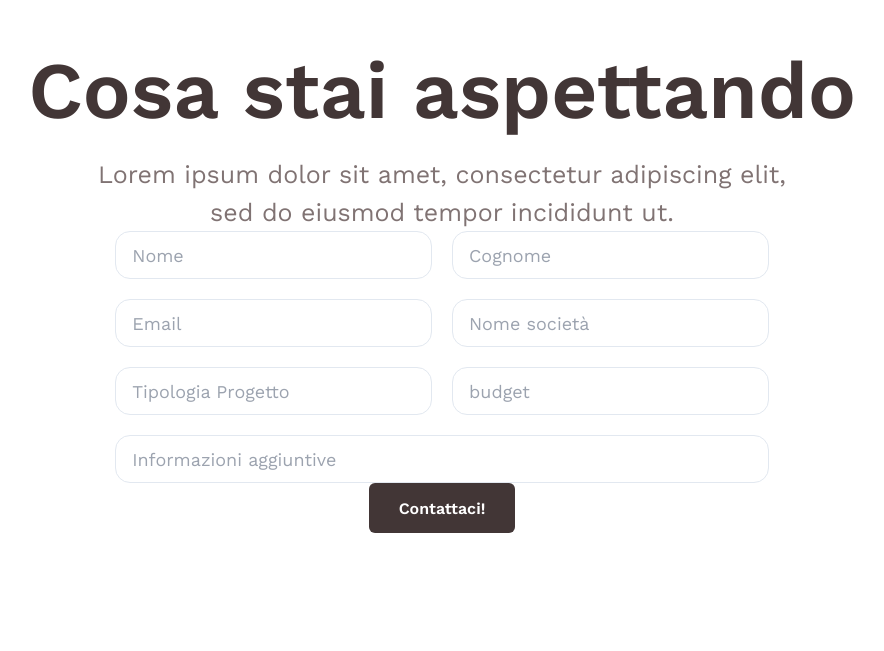
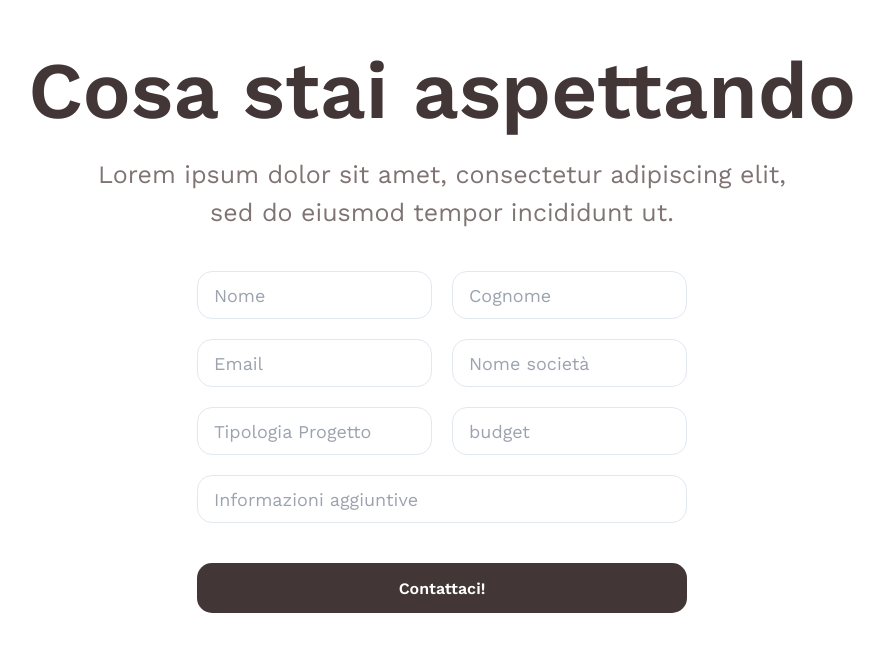
Before and after one commit to Nicolo-Merlini/camacode, a Next.js app: page / in a window 1280 px wide. Shown: the part 7237-7888 px from the top of the page, without its empty margins (198-1082 px from the left). Before the commit the page ends 7770 px from the top, so only its background shows below. Built offline with nearby package versions, Linux system fonts and the light colour scheme.

Commit message:
install RHF and change css in form

```diff
--- a/package.json
+++ b/package.json
@@ -18,7 +18,8 @@
     "iconoir-react": "^6.11.0",
     "next": "13.5.4",
     "react": "^18",
-    "react-dom": "^18"
+    "react-dom": "^18",
+    "react-hook-form": "^7.47.0"
   },
   "devDependencies": {
     "@types/node": "^20",
--- a/src/pages/index.tsx
+++ b/src/pages/index.tsx
@@ -1,16 +1,7 @@
 import BoxWidth from "@/components/atoms/BoxWidth";
 import Paragraph from "@/components/atoms/Paragraph";
 import WhiteBox from "@/components/atoms/WhiteBox";
-import {
-  Box,
-  Button,
-  FormControl,
-  FormHelperText,
-  FormLabel,
-  Input,
-  Stack,
-  Text,
-} from "@chakra-ui/react";
+import { Box, Button, FormControl, Input, Stack, Text } from "@chakra-ui/react";
 import Image from "next/image";
 import skimming from "../../public/skimming.png";
 import webAppMobile from "../../public/web-app-mobile.png";
@@ -214,7 +205,7 @@ const Home = () => {
           className="mt-[100px] md:mt-[150px] lg:mt-[250px]"
         >
           <FormControl>
-            <Box className="md:w-2/3 mx-auto">
+            <Box className="md:w-1/2 mx-auto mt-10">
               <Box className="grid md:grid-cols-2 gap-[20px]">
                 <Input
                   type="text"
@@ -268,7 +259,13 @@ const Home = () => {
                 size="lg"
               />
             </Box>
-            <Button variant="black">Contattaci!</Button>
+            <Button
+              borderRadius="15px"
+              className="my-10 md:w-1/2"
+              variant="black"
+            >
+              Contattaci!
+            </Button>
           </FormControl>
         </Paragraph>
       </BoxWidth>
```
Also changed, not shown: 2 other files (tests, documents, lock files or other folders).
